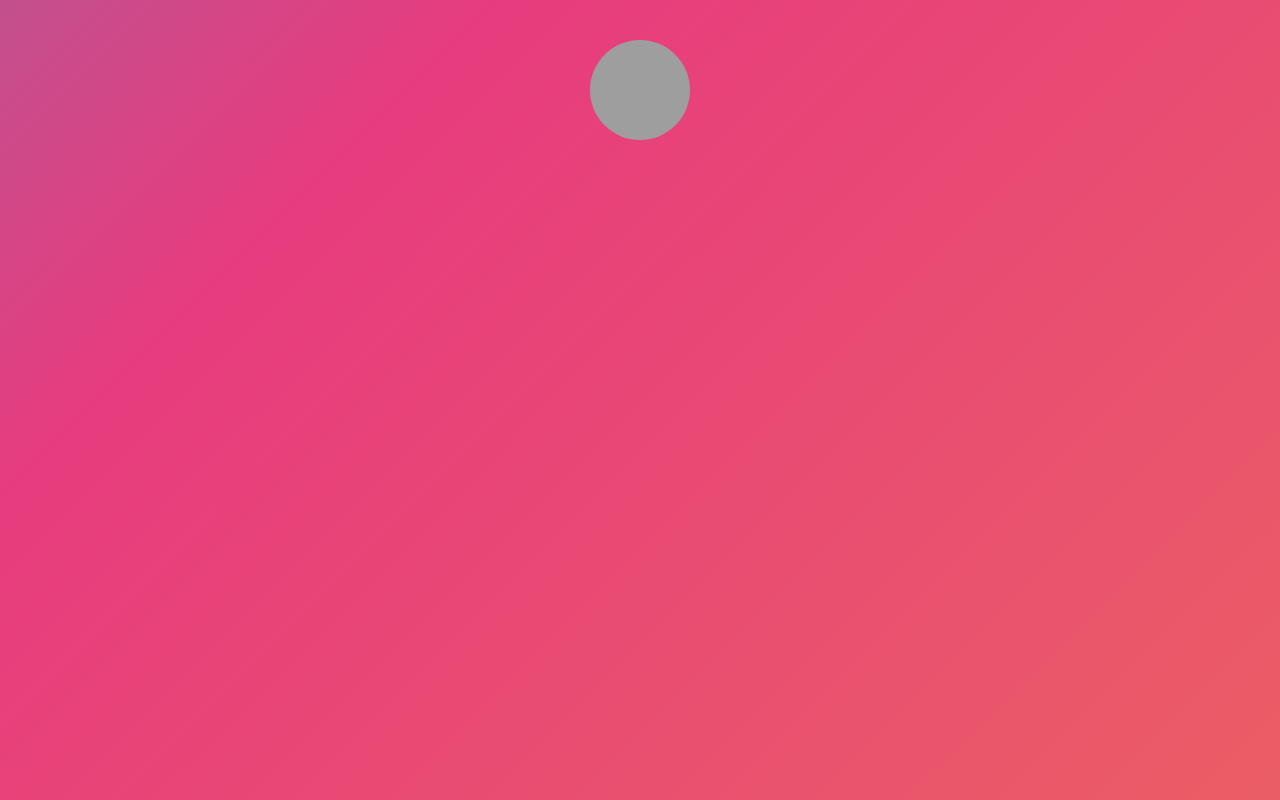
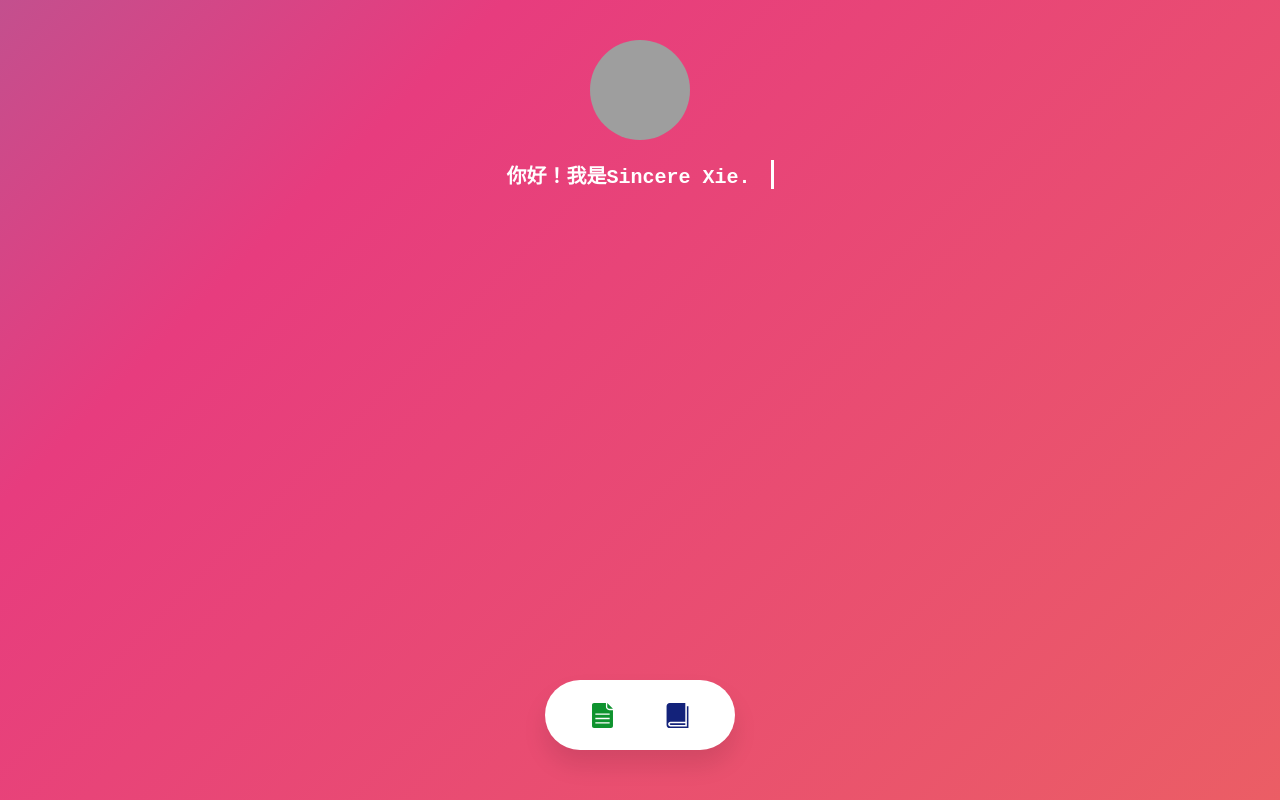
Before and after one commit to sincerexie/sincerexie.github.io, a Vue app: page / in a window 1280 px wide. Built offline with nearby package versions, Linux system fonts and the light colour scheme; grey boxes are pictures that could not be loaded.

Commit message:
feat: icon

```diff
--- a/index.html
+++ b/index.html
@@ -2,7 +2,7 @@
 <html lang="en">
   <head>
     <meta charset="UTF-8" />
-    <link rel="icon" href="/favicon.ico" />
+    <link rel="icon" href="https://avatars.githubusercontent.com/u/6058689?v=4" />
     <meta name="viewport" content="width=device-width, initial-scale=1.0" />
     <title>Sincere's Space</title>
   </head>
--- a/src/App.vue
+++ b/src/App.vue
@@ -5,8 +5,6 @@ import Intro from './components/Intro.vue'
 </script>
 
 <template>
-  <!-- <img alt="Vue logo" src="./assets/logo.png" />
-  <HelloWorld msg="Hello Vue 3 + TypeScript + Vite" /> -->
   <Intro />
 </template>
 
--- /dev/null
+++ b/src/components/BlogIcon.vue
@@ -0,0 +1,19 @@
+<script setup lang="ts">
+// import { ref } from 'vue'
+
+defineProps()
+
+</script>
+
+<template>
+  <svg t="1713012767816" class="icon" viewBox="0 0 1024 1024" version="1.1" xmlns="http://www.w3.org/2000/svg"
+    p-id="14549" width="25" height="25">
+    <path
+      d="M788.551 292.895c-74.801 0-135.633-60.832-135.633-135.605v-156.171h-487.636c-45.595 0-82.548 36.982-82.548 82.549v856.719c0 45.567 36.955 82.493 82.548 82.493h693.46c45.571 0 82.523-36.926 82.523-82.493v-647.493h-152.714zM805.084 839.116h-586.199v-55.301h586.199v55.301zM805.084 662.15h-586.199v-55.301h586.199v55.301zM805.084 485.184h-586.199v-55.301h586.199v55.301z"
+      fill="#0e932e" p-id="14550"></path>
+    <path d="M706.002 1.119v156.171c0 45.567 36.955 82.493 82.549 82.493h152.714l-235.263-238.662z" fill="#0e932e"
+      p-id="14551"></path>
+  </svg>
+</template>
+
+<style scoped></style>
--- /dev/null
+++ b/src/components/BooksIcon.vue
@@ -0,0 +1,19 @@
+<script setup lang="ts">
+// import { ref } from 'vue'
+
+defineProps()
+
+</script>
+
+<template>
+  <svg t="1713013223303" class="icon" viewBox="0 0 1024 1024" version="1.1" xmlns="http://www.w3.org/2000/svg"
+    p-id="23549" width="25" height="25">
+    <path
+      d="M896 128v832H224c-53.026 0-96-42.98-96-96s42.974-96 96-96h608V0H192C121.602 0 64 57.6 64 128v768c0 70.4 57.602 128 128 128h768V128h-64z"
+      fill="#13227a" p-id="23550"></path>
+    <path d="M224.056 832H224c-17.672 0-32 14.326-32 32s14.328 32 32 32l0.056-0.002V896h607.89v-64H224.056z"
+      fill="#13227a" p-id="23551"></path>
+  </svg>
+</template>
+
+<style scoped></style>
--- a/src/components/Intro.vue
+++ b/src/components/Intro.vue
@@ -1,4 +1,6 @@
 <script setup lang="ts">
+import Menu from './Menu.vue'
+import PrintText from './PrintText.vue'
 // import { ref } from 'vue'
 
 defineProps()
@@ -8,6 +10,8 @@ defineProps()
 <template>
   <div class="container">
     <img class="avatar" src="https://avatars.githubusercontent.com/u/6058689?v=4" />
+    <PrintText />
+    <Menu />
   </div>
 </template>
 
--- /dev/null
+++ b/src/components/Menu.vue
@@ -0,0 +1,34 @@
+<script setup lang="ts">
+import PersonalIcon from './PersonalIcon.vue'
+import BlogIcon from './BlogIcon.vue'
+import BooksIcon from './BooksIcon.vue'
+// import { ref } from 'vue'
+
+defineProps()
+
+</script>
+
+<template>
+  <div class="menu">
+    <!-- <PersonalIcon /> -->
+    <BlogIcon />
+    <BooksIcon />
+  </div>
+</template>
+<style scoped>
+.menu {
+  position: fixed;
+  left: 50%;
+  bottom: 50px;
+  width: 150px;
+  height: 70px;
+  display: flex;
+  padding: 0 20px;
+  align-items: center;
+  justify-content: space-around;
+  background: #fff;
+  border-radius: 35px;
+  transform: translateX(-50%);
+  box-shadow: 0 15px 25px rgba(0, 0, 0, 0.1);
+}
+</style>
--- /dev/null
+++ b/src/components/PersonalIcon.vue
@@ -0,0 +1,18 @@
+<script setup lang="ts">
+// import { ref } from 'vue'
+
+defineProps()
+
+</script>
+
+<template>
+  <svg t="1713012234827" class="icon" viewBox="0 0 1024 1024" version="1.1" xmlns="http://www.w3.org/2000/svg"
+    p-id="5022" width="30" height="30">
+    <path
+      d="M999.608027 997.668528C999.608027 715.22463 781.296011 486.25861 511.99449 486.25861 242.692969 486.25861 24.380952 715.22463 24.380952 997.668528L999.608027 997.668528ZM511.99449 452.723532C631.193522 452.723532 727.823433 351.37792 727.823433 226.361768 727.823433 101.345616 631.193522 0 511.99449 0 392.795458 0 296.165547 101.345616 296.165547 226.361768 296.165547 351.37792 392.795458 452.723532 511.99449 452.723532Z"
+      fill="#d81e06" p-id="5023"></path>
+  </svg>
+</template>
+
+<style scoped>
+</style>
--- /dev/null
+++ b/src/components/PrintText.vue
@@ -0,0 +1,37 @@
+<script setup lang="ts">
+// import { ref } from 'vue'
+
+defineProps()
+
+</script>
+
+<template>
+  <div class="print-text">你好！我是Sincere Xie.</div>
+</template>
+
+<style scoped>
+.print-text {
+  position: relative;
+  color: #fff;
+  width: 22ch;
+  animation: typing 2s steps(22), blink .5s step-end infinite alternate;
+  white-space: nowrap;
+  overflow: hidden;
+  border-right: 3px solid;
+  font-family: monospace;
+  font-size: 20px;
+  margin-top: 20px;
+  font-weight: bold;
+}
+@keyframes typing {
+  from {
+    width: 0
+  }
+}
+
+@keyframes blink {
+  50% {
+    border-color: transparent
+  }
+}
+</style>
--- a/src/constants/intro.ts
+++ b/src/constants/intro.ts
@@ -0,0 +1,3 @@
+export const IconList = [
+
+]
```
Also changed, not shown: 1 other file (tests, documents, lock files or other folders).
